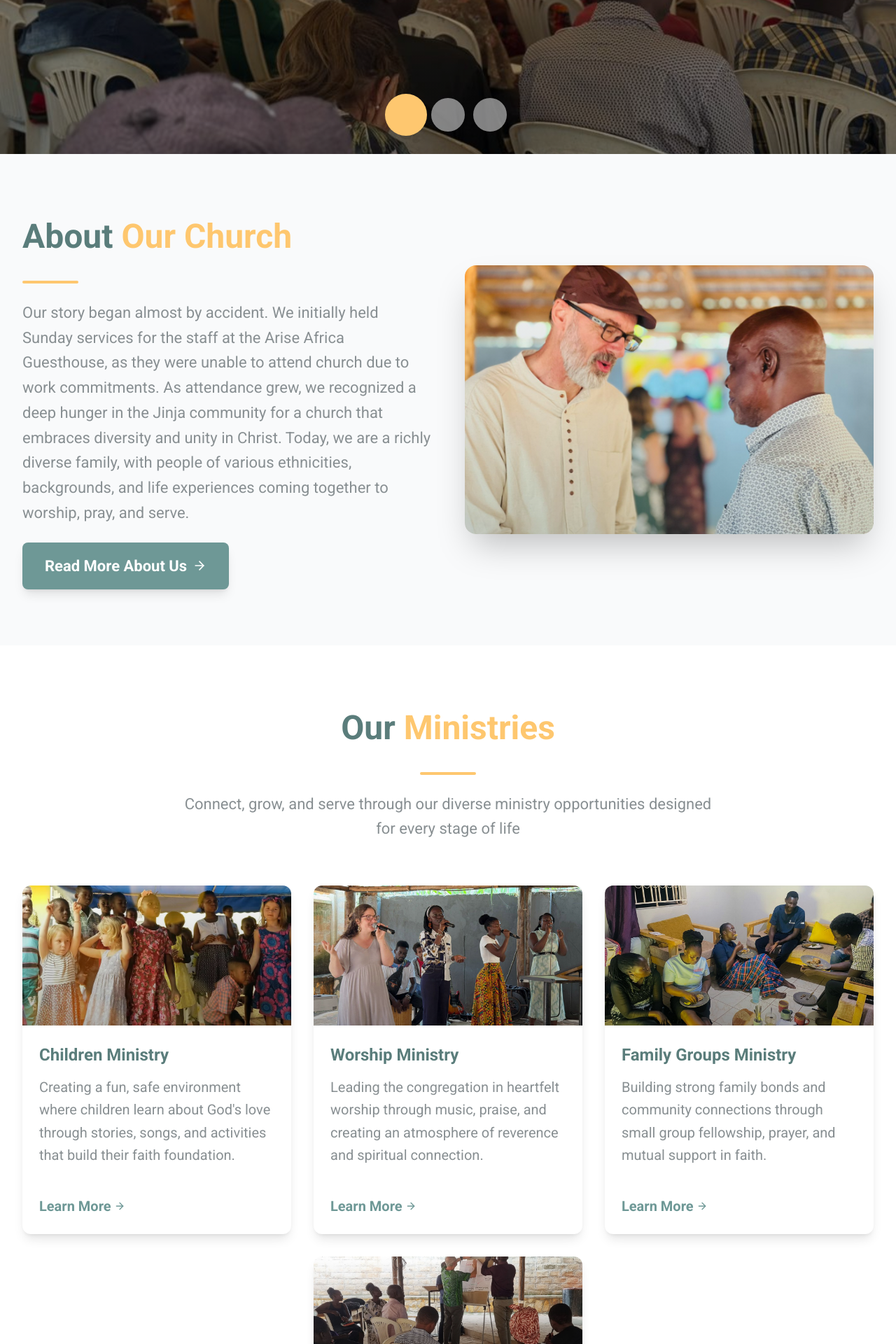
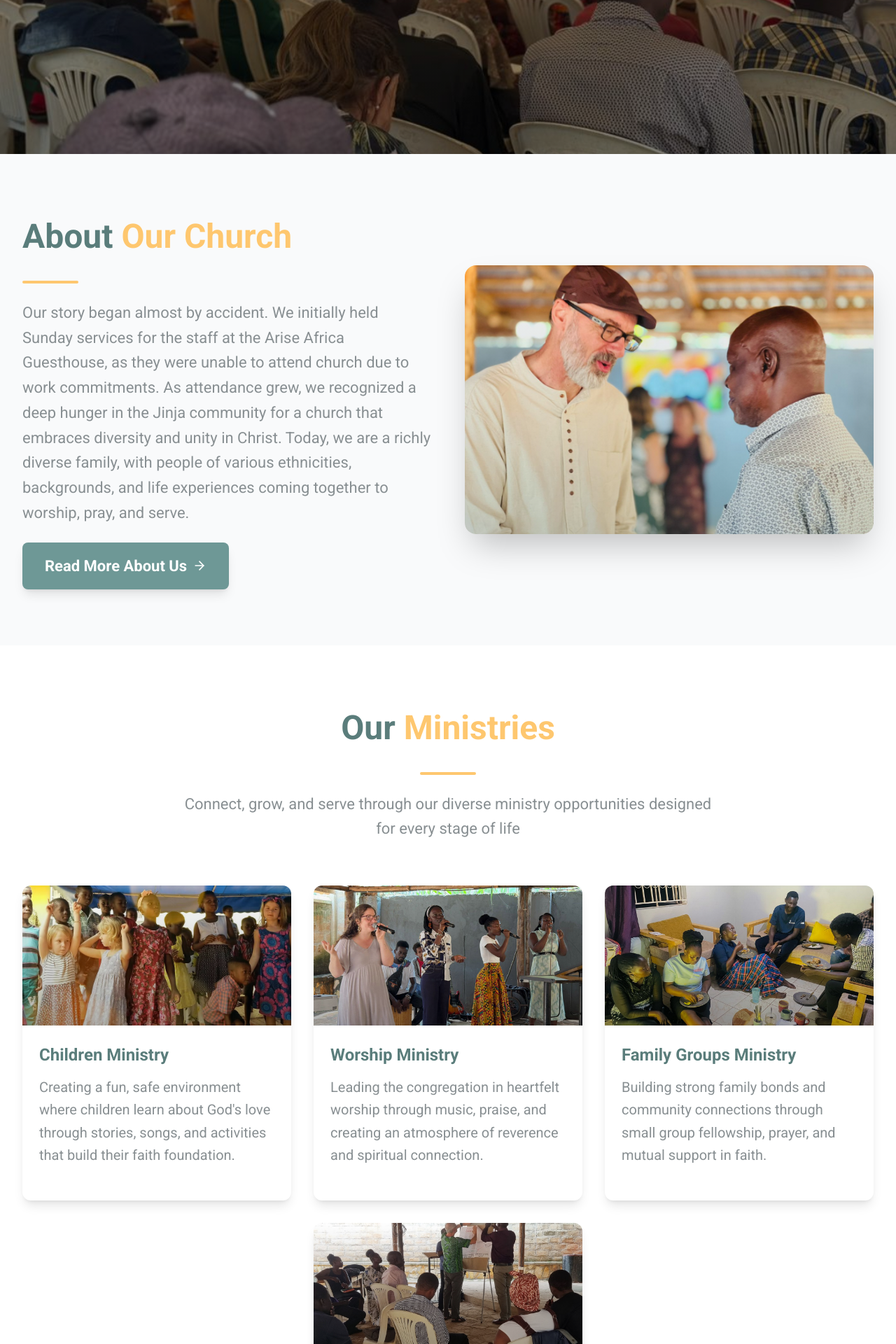
Before and after one commit to Shakesdigital/jtc, a React (Create React App) app: page / in a window 1280 px wide. Shown: the part 580-2500 px from the top of the page at 70% size. Built offline with nearby package versions, Linux system fonts and the light colour scheme.

Commit message:
Update home page: remove hero navigation dots, remove ministry card learn more links, increase sermon/article card font sizes, and extend cards to full width margins

```diff
--- a/src/components/ContentCarousel.js
+++ b/src/components/ContentCarousel.js
@@ -117,22 +117,22 @@ const ContentCarousel = ({
       </div>
 
       <div className="carousel-card-content">
-        <h3 className="text-lg font-bold text-church-sage-dark mb-2 line-clamp-2">{sermon.title}</h3>
-        <p className="text-sm text-church-gray mb-3">{sermon.speaker}</p>
-        <p className="text-sm text-church-gray mb-6 leading-relaxed line-clamp-3">{sermon.description}</p>
+        <h3 className="text-xl font-bold text-church-sage-dark mb-2 line-clamp-2">{sermon.title}</h3>
+        <p className="text-base text-church-gray mb-3">{sermon.speaker}</p>
+        <p className="text-base text-church-gray mb-6 leading-relaxed line-clamp-3">{sermon.description}</p>
 
         <div className="flex justify-center space-x-4">
           <Link to="/sermons/archive" className="flex items-center space-x-1 text-church-sage hover:text-church-sage-dark transition-colors duration-300">
-            <FiVolume2 className="w-4 h-4" />
-            <span className="text-sm font-medium">Listen</span>
+            <FiVolume2 className="w-5 h-5" />
+            <span className="text-base font-medium">Listen</span>
           </Link>
           <Link to="/sermons/archive" className="flex items-center space-x-1 text-church-sage hover:text-church-sage-dark transition-colors duration-300">
-            <FiPlay className="w-4 h-4" />
-            <span className="text-sm font-medium">Watch</span>
+            <FiPlay className="w-5 h-5" />
+            <span className="text-base font-medium">Watch</span>
           </Link>
           <button className="flex items-center space-x-1 text-church-sage hover:text-church-sage-dark transition-colors duration-300">
-            <FiShare2 className="w-4 h-4" />
-            <span className="text-sm font-medium">Share</span>
+            <FiShare2 className="w-5 h-5" />
+            <span className="text-base font-medium">Share</span>
           </button>
         </div>
       </div>
@@ -151,13 +151,13 @@ const ContentCarousel = ({
       </div>
 
       <div className="carousel-card-content">
-        <h3 className="text-lg font-bold text-church-sage-dark mb-2 line-clamp-2">{article.title}</h3>
-        <p className="text-xs text-church-sage mb-3 font-medium">By {article.author || 'Church Staff'}</p>
-        <p className="text-sm text-church-gray mb-6 leading-relaxed line-clamp-3">{article.excerpt}</p>
+        <h3 className="text-xl font-bold text-church-sage-dark mb-2 line-clamp-2">{article.title}</h3>
+        <p className="text-sm text-church-sage mb-3 font-medium">By {article.author || 'Church Staff'}</p>
+        <p className="text-base text-church-gray mb-6 leading-relaxed line-clamp-3">{article.excerpt}</p>
 
         <Link
           to={article.slug ? `/resources/articles/${article.slug}` : '/resources/articles/archive'}
-          className="w-full bg-church-sage hover:bg-church-sage-dark text-white font-semibold text-center py-3 rounded-lg transition-all duration-300 block"
+          className="w-full bg-church-sage hover:bg-church-sage-dark text-white font-semibold text-base text-center py-3 rounded-lg transition-all duration-300 block"
         >
           Read Article
         </Link>
--- a/src/pages/Home.js
+++ b/src/pages/Home.js
@@ -197,20 +197,6 @@ const Home = () => {
           <FiChevronRight className="w-5 h-5 sm:w-6 sm:h-6" aria-hidden="true" />
         </button>
 
-        {/* Carousel Indicators */}
-        <div className="absolute bottom-6 sm:bottom-8 left-1/2 transform -translate-x-1/2 z-20 flex space-x-3" role="tablist" aria-label="Carousel slides">
-          {heroImages.map((_, index) => (
-            <button
-              key={index}
-              onClick={() => setCurrentSlide(index)}
-              className={`w-2.5 h-2.5 sm:w-3 sm:h-3 rounded-full transition-all duration-300 focus:outline-none focus:ring-2 focus:ring-church-yellow focus:ring-offset-2 ${index === currentSlide ? 'bg-church-yellow scale-125' : 'bg-white bg-opacity-50 hover:bg-opacity-75'
-                }`}
-              aria-label={`Go to slide ${index + 1}`}
-              aria-selected={index === currentSlide}
-              role="tab"
-            />
-          ))}
-        </div>
 
         {/* Hero Content */}
         <div className="relative z-10 text-center text-white max-w-5xl mx-auto px-4 sm:px-6 md:px-8 py-8 sm:py-10 md:py-12 lg:py-16">
@@ -338,22 +324,6 @@ const Home = () => {
                 <div className="ministry-card-content">
                   <h3 className="text-xl font-bold text-church-sage-dark mb-3">{ministry.title}</h3>
                   <p className="text-church-gray mb-6 leading-relaxed ministry-card-description">{ministry.description}</p>
-
-                  <div className="ministry-card-actions">
-                    <Link
-                      to={
-                        ministry.title === "Children Ministry" ? "/ministries/childrens-ministry" :
-                          ministry.title === "Worship Ministry" ? "/ministries/worship-ministry" :
-                            ministry.title === "Family Groups Ministry" ? "/ministries/family-groups" :
-                              ministry.title === "Discipleship Equip Ministry" ? "/ministries/discipleship-equip" :
-                                "/ministries"
-                      }
-                      className="inline-flex items-center text-church-sage hover:text-church-sage-dark font-semibold transition-colors duration-300"
-                    >
-                      Learn More
-                      <FiArrowRight className="w-4 h-4 ml-1" />
-                    </Link>
-                  </div>
                 </div>
               </motion.div>
             ))}
--- a/src/styles/carousel.css
+++ b/src/styles/carousel.css
@@ -7,7 +7,7 @@
 
 .carousel-container {
   position: relative;
-  padding: 0 10px;
+  padding: 0;
 }
 
 .carousel-track {
@@ -88,7 +88,7 @@
 /* Desktop (769px+) */
 @media (min-width: 769px) {
   .carousel-container {
-    padding: 0 80px;
+    padding: 0;
   }
 
   .carousel-card-image {
@@ -120,7 +120,7 @@
 /* Large Desktop (1280px+) */
 @media (min-width: 1280px) {
   .carousel-container {
-    padding: 0 100px;
+    padding: 0;
   }
 
   .carousel-nav-prev {
@@ -135,7 +135,7 @@
 /* Tablet (481px–768px) */
 @media (min-width: 481px) and (max-width: 768px) {
   .carousel-container {
-    padding: 0 20px;
+    padding: 0;
   }
 
   .carousel-card-image {
@@ -159,7 +159,7 @@
 /* Mobile (320px–480px) */
 @media (max-width: 480px) {
   .carousel-container {
-    padding: 0 1rem;
+    padding: 0;
   }
 
   .carousel-card {
@@ -353,7 +353,7 @@
 /* Very large screens */
 @media (min-width: 1536px) {
   .carousel-container {
-    padding: 0 120px;
+    padding: 0;
   }
 
   .carousel-card-image {
```
